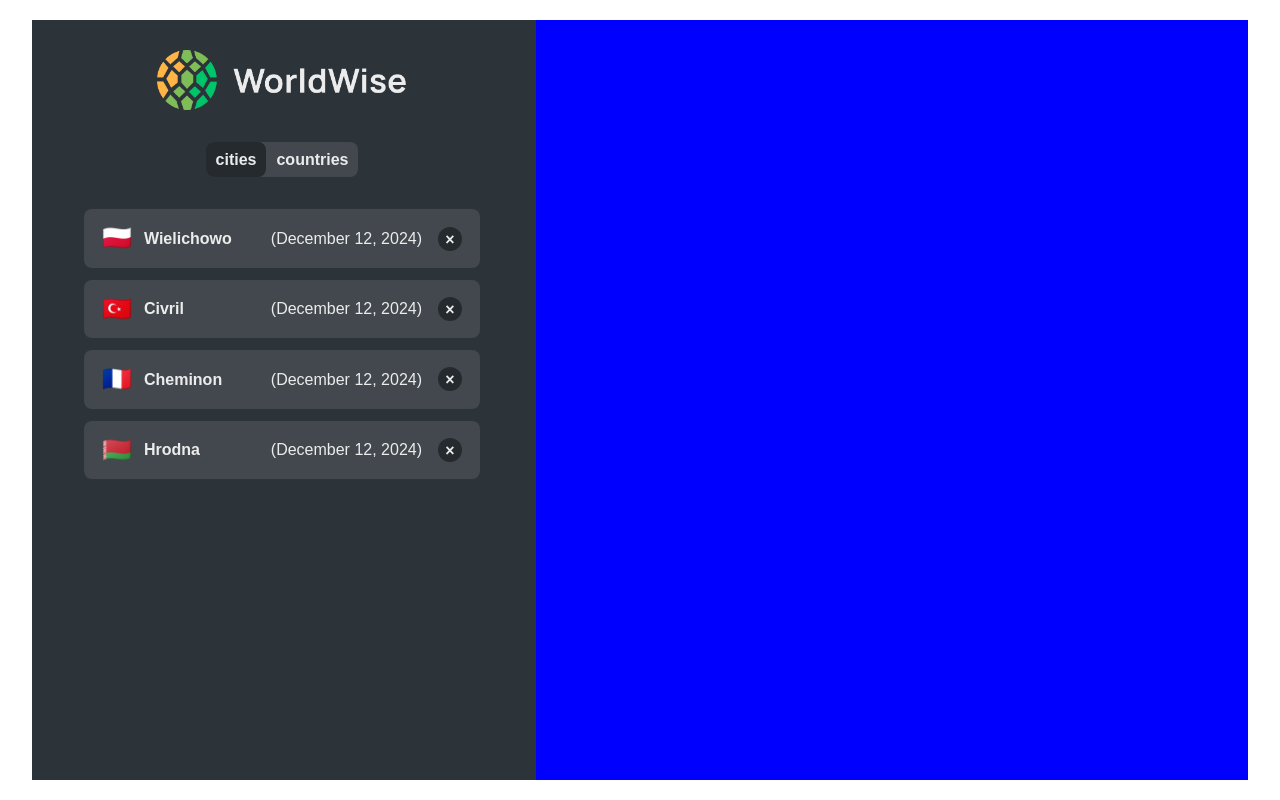
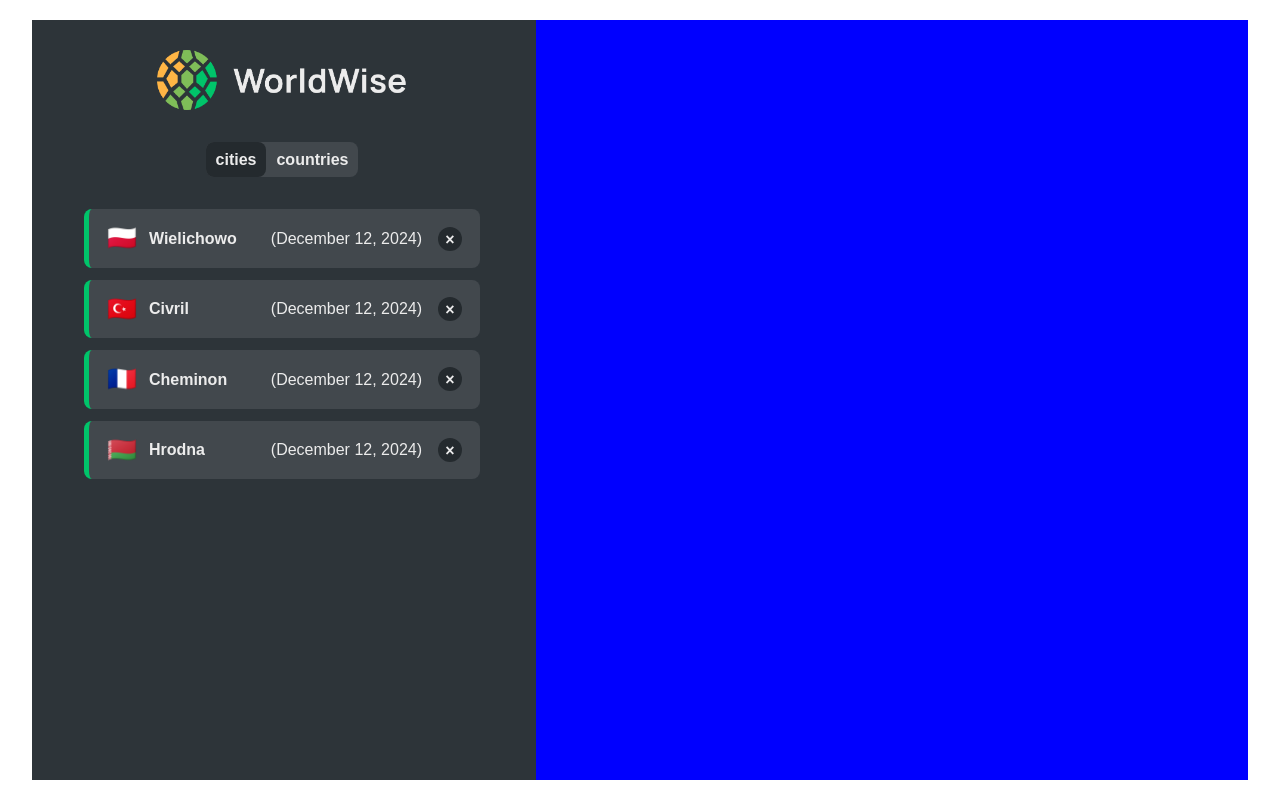
Before and after one commit to sofianeberkane202/worldWise-app, a React (Vite) app: page /travel/cities in a window 1280 px wide. Built offline with nearby package versions, Linux system fonts and the light colour scheme; the HTML template or start-up script is replaced by a standard one.

Commit message:
updat style of cities component by adding a green  border left to each city component

```diff
--- a/src/components/Cities.module.css
+++ b/src/components/Cities.module.css
@@ -7,6 +7,7 @@
     background-color: var(--color-dark--2);
     padding: 10px 18px;
     border-radius: 8px;
+    border-inline-start: 5px solid var(--color-brand--2);
 }
 
 .cities .city p:first-of-type {
```
